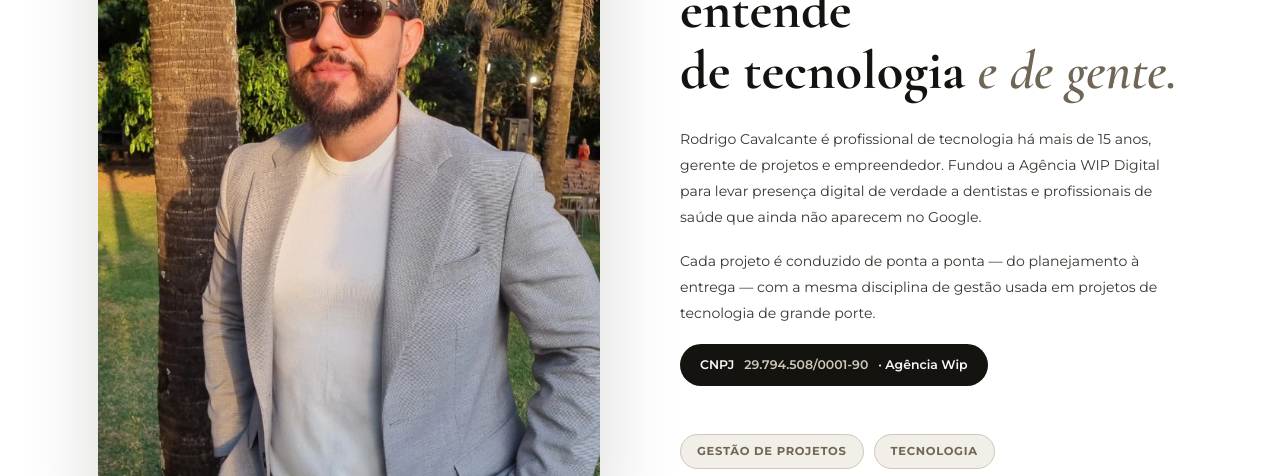
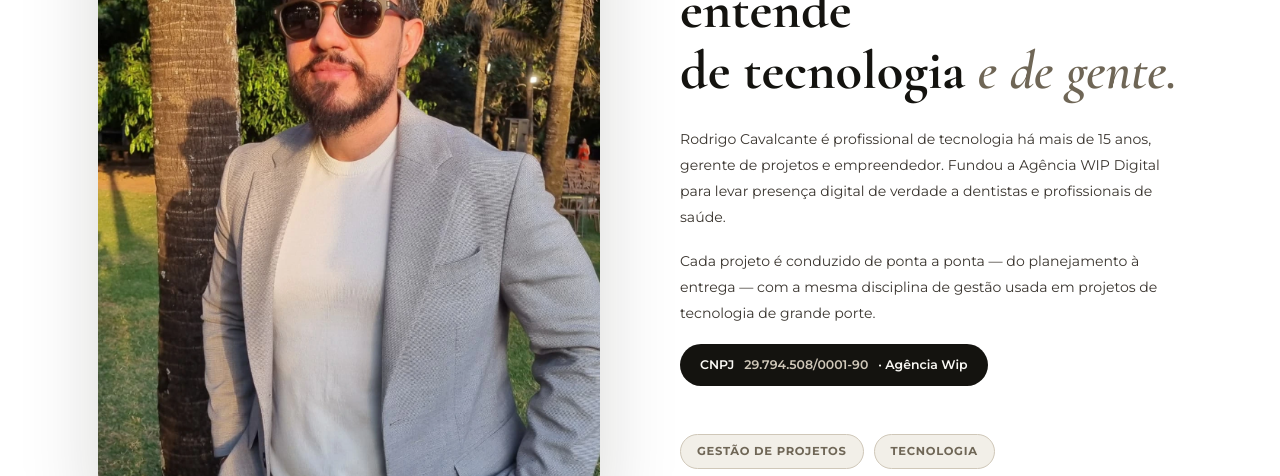
Before and after one commit to rodricvcte/lp-wip, a plain HTML site: page index.html in a window 1280 px wide. Shown: the part 3360-3836 px from the top of the page. Drawn offline with nearby package versions, Linux system fonts and the light colour scheme.

Commit message:
Remove mencao a "nao aparece no Google" da secao Sobre

```diff
--- a/index.html
+++ b/index.html
@@ -431,7 +431,7 @@
         <div class="rule"></div>
         <h2 id="sobre-h" style="margin-bottom:24px">Feito por quem entende<br>de tecnologia <em style="font-style:italic;color:var(--accent-dk)">e de gente.</em></h2>
         <p class="sobre-text">
-          Rodrigo Cavalcante é profissional de tecnologia há mais de 15 anos, gerente de projetos e empreendedor. Fundou a Agência WIP Digital para levar presença digital de verdade a dentistas e profissionais de saúde que ainda não aparecem no Google.
+          Rodrigo Cavalcante é profissional de tecnologia há mais de 15 anos, gerente de projetos e empreendedor. Fundou a Agência WIP Digital para levar presença digital de verdade a dentistas e profissionais de saúde.
         </p>
         <p class="sobre-text">
           Cada projeto é conduzido de ponta a ponta — do planejamento à entrega — com a mesma disciplina de gestão usada em projetos de tecnologia de grande porte.
```
